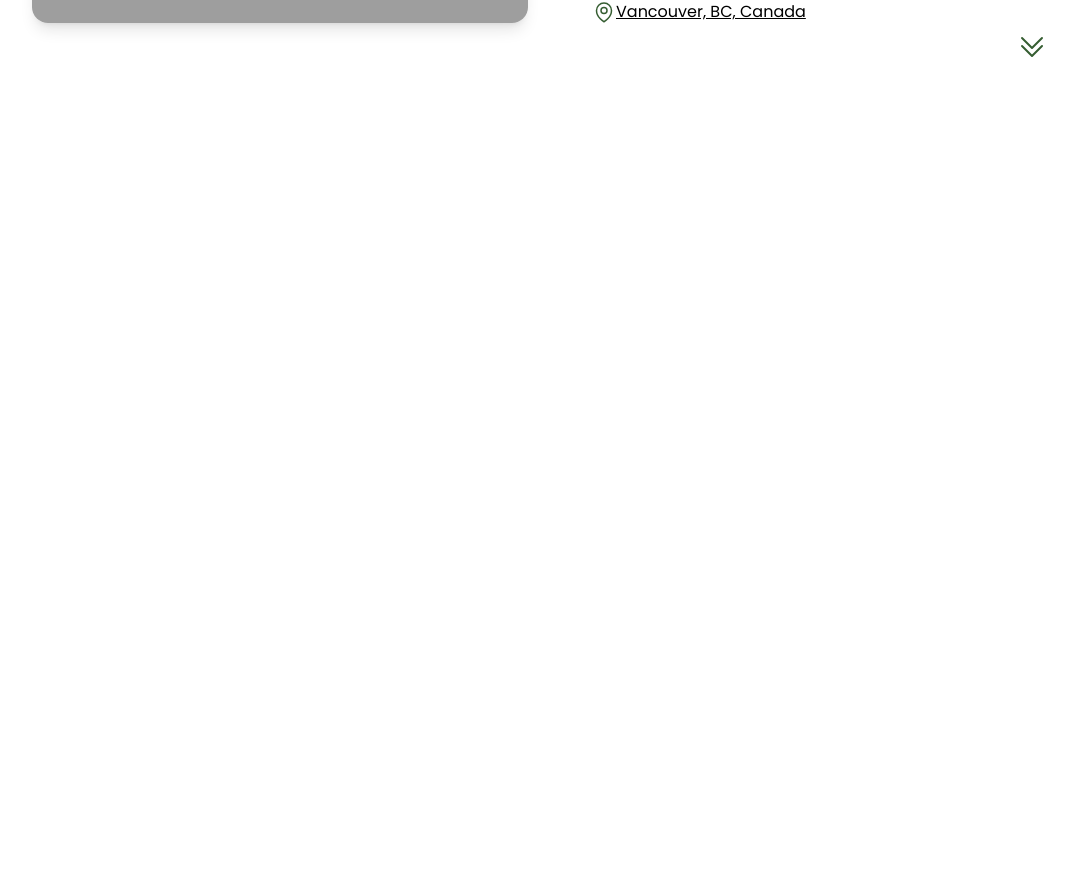
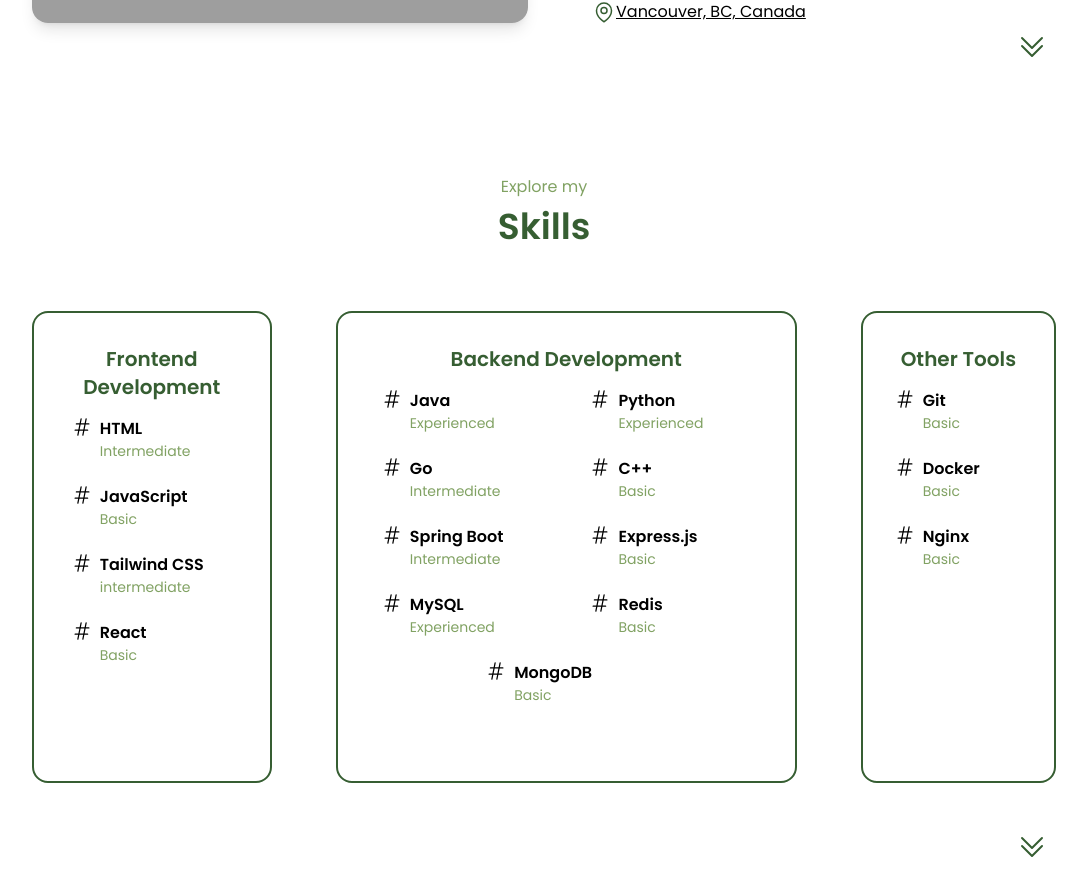
Before and after one commit to circle117/circle117.github.io, a React (Vite) app: page / in a window 1280 px wide. Shown: the part 1457-2352 px from the top of the page, without its empty margins (96-1183 px from the left). Before the commit the page ends 1584 px from the top, so only its background shows below. Built offline with nearby package versions, Linux system fonts and the light colour scheme; grey boxes are pictures that could not be loaded.

Commit message:
add the skill page

```diff
--- a/src/App.jsx
+++ b/src/App.jsx
@@ -1,13 +1,15 @@
 import Navigator from "./components/Navigator";
 import AboutPage from "./pages/AboutPage";
 import ProfilePage from "./pages/ProfilePage";
+import SkillPage from "./pages/SkillPage";
 
 function App() {
   return (
-    <div className="px-32 flex flex-col min-h-screen">
+    <div className="px-32 flex flex-col 2xl:px-64">
       <Navigator />
       <ProfilePage />
       <AboutPage />
+      <SkillPage />
     </div>
   );
 }
--- /dev/null
+++ b/src/components/Skill.jsx
@@ -0,0 +1,24 @@
+export default function Skill({ name, level }) {
+  return (
+    <div className="flex justify-items-start w-[10rem] gap-[0.5rem]">
+      <svg
+        xmlns="http://www.w3.org/2000/svg"
+        fill="none"
+        viewBox="0 0 24 24"
+        strokeWidth={1.5}
+        stroke="currentColor"
+        className="size-5"
+      >
+        <path
+          strokeLinecap="round"
+          strokeLinejoin="round"
+          d="M5.25 8.25h15m-16.5 7.5h15m-1.8-13.5-3.9 19.5m-2.1-19.5-3.9 19.5"
+        />
+      </svg>
+      <div className="grid justify-items-start">
+        <p className="text-l font-semibold">{name}</p>
+        <p className="text-sm text-secondary">{level}</p>
+      </div>
+    </div>
+  );
+}
--- /dev/null
+++ b/src/pages/SkillPage.jsx
@@ -0,0 +1,82 @@
+import Skill from "../components/Skill";
+
+export default function SkillPage() {
+  return (
+    <div
+      id="skills"
+      className="flex relative py-[6vh] h-[100vh] justify-center"
+    >
+      <div>
+        <div className="grid content-center">
+          <p className="text-l mb-2 text-secondary text-center">Explore my</p>
+          <p className="text-4xl text-primary font-semibold text-center">
+            Skills
+          </p>
+        </div>
+        <div className="flex gap-16 py-16 h-[75vh]">
+          <div className="border-2 rounded-2xl p-8 border-primary text-center overflow-auto">
+            <p className="text-xl font-semibold text-primary mb-4">
+              Frontend Development
+            </p>
+            <div className="flex flex-wrap flex-row gap-6 justify-around">
+              <Skill name="HTML" level="Intermediate" />
+              <Skill name="JavaScript" level="Basic" />
+              <Skill name="Tailwind CSS" level="intermediate" />
+              <Skill name="React" level="Basic" />
+            </div>
+          </div>
+          <div className="border-2 rounded-2xl p-8 border-primary text-center overflow-auto">
+            <p className="text-xl font-semibold text-primary mb-4">
+              Backend Development
+            </p>
+            <div className="flex flex-wrap flex-row gap-6 justify-around">
+              <Skill name="Java" level="Experienced" />
+              <Skill name="Python" level="Experienced" />
+              <Skill name="Go" level="Intermediate" />
+              <Skill name="C++" level="Basic" />
+              <Skill name="Spring Boot" level="Intermediate" />
+              <Skill name="Express.js" level="Basic" />
+              <Skill name="MySQL" level="Experienced" />
+              <Skill name="Redis" level="Basic" />
+              <Skill name="MongoDB" level="Basic" />
+            </div>
+          </div>
+          <div className="border-2 rounded-2xl p-8 border-primary text-center overflow-auto">
+            <p className="text-xl font-semibold text-primary mb-4">
+              Other Tools
+            </p>
+            <div className="flex flex-wrap flex-row gap-6 justify-around">
+              <Skill name="Git" level="Basic" />
+              <Skill name="Docker" level="Basic" />
+              <Skill name="Nginx" level="Basic" />
+            </div>
+          </div>
+        </div>
+      </div>
+      <div
+        onClick={() => {
+          location.href = "./#projects";
+        }}
+        className="cursor-pointer absolute lg:right-2 right-0.5 bottom-[4rem]"
+      >
+        <svg
+          xmlns="http://www.w3.org/2000/svg"
+          viewBox="0 0 24 24"
+          fill="currentColor"
+          className="size-8 text-primary"
+        >
+          <path
+            fillRule="evenodd"
+            d="M11.47 13.28a.75.75 0 0 0 1.06 0l7.5-7.5a.75.75 0 0 0-1.06-1.06L12 11.69 5.03 4.72a.75.75 0 0 0-1.06 1.06l7.5 7.5Z"
+            clipRule="evenodd"
+          />
+          <path
+            fillRule="evenodd"
+            d="M11.47 19.28a.75.75 0 0 0 1.06 0l7.5-7.5a.75.75 0 1 0-1.06-1.06L12 17.69l-6.97-6.97a.75.75 0 0 0-1.06 1.06l7.5 7.5Z"
+            clipRule="evenodd"
+          />
+        </svg>
+      </div>
+    </div>
+  );
+}
```
